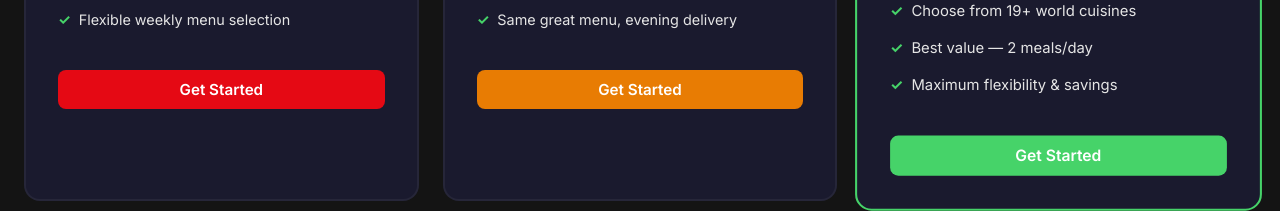
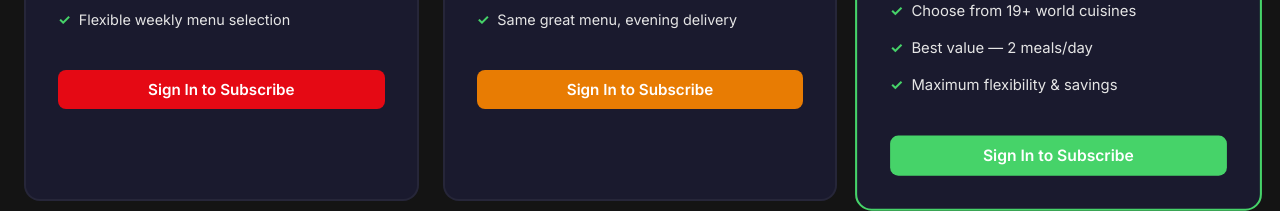
Before and after one commit to AVADS-stack/dish8, a React (Vite) app: page /plans in a window 1280 px wide. Shown: the part 741-952 px from the top of the page. Built offline with nearby package versions, Linux system fonts and the light colour scheme; no server answers.

Commit message:
Fix Plans page: show errors, handle loading state, better Stripe fallback

```diff
--- a/src/pages/Plans.jsx
+++ b/src/pages/Plans.jsx
@@ -15,9 +15,10 @@ const STRIPE_PRICE_IDS = {
 export default function Plans() {
   const { subscription, subscribe, cancelSubscription, activePlan } =
     useSubscription();
-  const { user } = useAuth();
+  const { user, loading } = useAuth();
   const navigate = useNavigate();
   const [processingPlan, setProcessingPlan] = useState(null);
+  const [error, setError] = useState("");
 
   const handleSubscribe = async (planId) => {
     if (!user) {
@@ -25,16 +26,19 @@ export default function Plans() {
       return;
     }
 
-    // If Stripe is configured, redirect to Stripe Checkout for payment
-    if (isStripeConfigured() && STRIPE_PRICE_IDS[planId]) {
+    setError("");
+
+    // If Stripe is configured AND we have a price ID for this plan, use Stripe
+    const priceId = STRIPE_PRICE_IDS[planId];
+    if (isStripeConfigured() && priceId) {
       setProcessingPlan(planId);
       try {
         await redirectToCheckout({
-          priceId: STRIPE_PRICE_IDS[planId],
+          priceId,
           userEmail: user.email,
         });
       } catch (err) {
-        console.error("Stripe error:", err);
+        setError(err.message || "Payment failed. Please try again.");
         setProcessingPlan(null);
       }
       return;
@@ -52,8 +56,14 @@ export default function Plans() {
         description="Subscribe to Dish8 from $99.99/mo. Lunch or dinner plans with 19+ cuisines. Every meal just $9.99 — delivery included."
         path="/plans"
       />
+      {error && (
+        <div className="auth-error" role="alert" style={{ maxWidth: 600, margin: "0 auto 1.5rem" }}>
+          {error}
+        </div>
+      )}
       <div className="plans-header">
         <h1>Choose Your Plan</h1>
+        {loading && <p style={{ color: "#999" }}>Loading your account...</p>}
         <p>
           Unlimited access to 19+ world cuisines. Every meal just{" "}
           <strong>$9.99</strong> — delivery included, taxes extra.
@@ -109,10 +119,14 @@ export default function Plans() {
                     className="btn btn-primary btn-block"
                     style={{ background: plan.color }}
                     onClick={() => handleSubscribe(plan.id)}
-                    disabled={isProcessing}
+                    disabled={isProcessing || loading}
                   >
-                    {isProcessing
+                    {loading
+                      ? "Loading..."
+                      : isProcessing
                       ? "Redirecting to payment..."
+                      : !user
+                      ? "Sign In to Subscribe"
                       : subscription
                       ? "Switch Plan"
                       : "Get Started"}
```
Also changed, not shown: .claude/settings.local.json, 1 other file (tests, documents, lock files or other folders).
